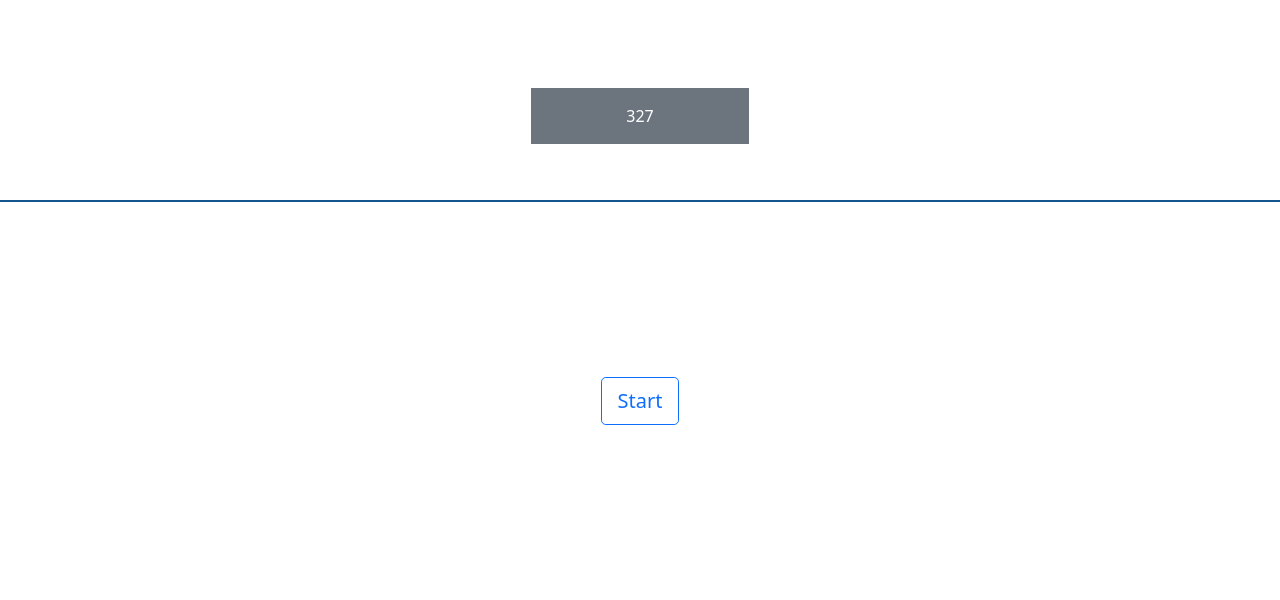
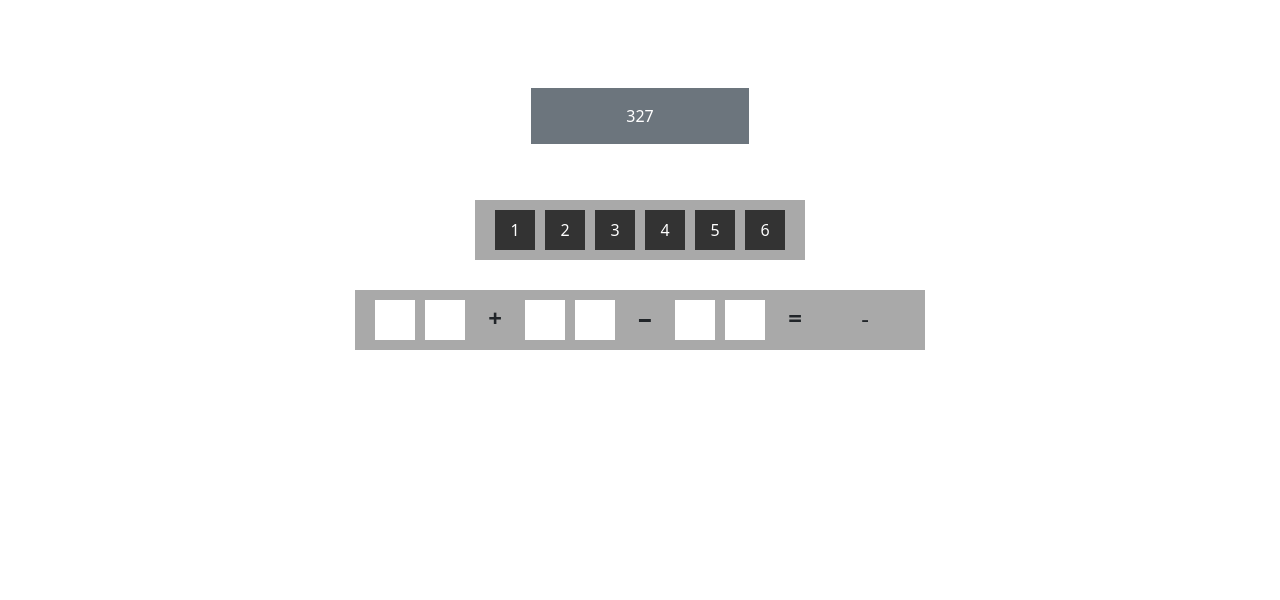
Before and after one commit to Hari-uwa/Web_dev22, a Flask app: page / in a window 1280 px wide. Shown: the part 200-800 px from the top of the page. Run offline with Flask 2, Linux system fonts and the light colour scheme; some libraries are stand-ins or nearby versions.

Commit message:
create game board, remove unwanted files

```diff
--- a/app/templates/skeleton.html
+++ b/app/templates/skeleton.html
@@ -8,10 +8,17 @@
   <script src="https://cdn.jsdelivr.net/npm/bootstrap@5.0.2/dist/js/bootstrap.bundle.min.js"
     integrity="sha384-MrcW6ZMFYlzcLA8Nl+NtUVF0sA7MsXsP1UyJoMp4YLEuNSfAP+JcXn/tWtIaxVXM"
     crossorigin="anonymous"></script>
-  <script src="{{ url_for('static',filename='script.js') }}"></script> <!--Generates a url to access the script.js files from the folder called static-->
+  <script src="{{ url_for('static',filename='script.js') }}"></script>
+  <!--Generates a url to access the script.js files from the folder called static-->
 
   <meta name="viewport" content="width=device-width, initial-scale=1">
   <link rel="stylesheet" href="https://fonts.googleapis.com/icon?family=Material+Icons">
+
+  <!-- To use JQuery -->
+  <script type="text/javascript" src="http://ajax.googleapis.com/ajax/libs/jquery/1.8.3/jquery.min.js"></script>
+  <script src="http://code.jquery.com/ui/1.8.24/jquery-ui.min.js" type="text/javascript"></script>
+  <link href="http://code.jquery.com/ui/1.8.24/themes/blitzer/jquery-ui.css" rel="stylesheet" type="text/css" />
+  <script src="jquery.ui.touch-punch.min.js"></script>
 </head>
 
 <style>
@@ -41,11 +48,61 @@
     text-align: center;
     height: 50vh;
     border-top: 2px solid rgb(20, 86, 141);
+    display: none;
   }
 
-  .number-row {
+  .target-number-row {
     text-align: center;
     height: 20vh
+  }
+
+  .numbers-row {
+    background-color: darkgrey;
+    display: grid;
+    grid-template-columns: repeat(6, 1fr);
+    grid-gap: 10px;
+    width: 330px;
+    height: 60px;
+    padding: 10px 20px;
+    margin: auto;
+    margin-bottom: 30px;
+  }
+
+  .number-tile {
+    background-color: #333;
+    color: white;
+    display: inline-flex;
+    justify-content: center;
+    align-items: center;
+    width:40px;
+    height:40px
+  }
+
+  .equation-row {
+    background-color: darkgrey;
+    display: grid;
+    grid-template-columns: repeat(9, 1fr) 2fr;
+    grid-gap: 10px;
+    width: 570px;
+    height: 60px;
+    padding: 10px 20px;
+    margin: auto;
+  }
+
+  .blank-tile {
+    background-color: white;
+  }
+
+  .operator {
+    display: inline-flex;
+    justify-content: center;
+    font-size: x-large;
+    font-weight: bold;
+  }
+
+  .total {
+    font-size: x-large;
+    text-align: center;
   }
 </style>
 
@@ -76,22 +133,48 @@
       </div>
     </div>
 
-  <div class="row align-items-center number-row">
+    <div class="row align-items-center target-number-row">
       <div class="col-5"> </div>
       <div class="col-2 p-3 mb-2 bg-secondary text-white">327</div>
       <div class="col-5"> </div>
     </div>
-
 
     <div class="row align-content-center start-button-row">
       <div class="col-12"> <button onclick="hideButton(); startTimer()" type="button"
           class="btn btn-outline-primary btn-lg">Start</button> </div>
     </div>
 
+    <div class="game-board">
+      <div class="numbers-row">
+        <div class="number-tile">1</div>
+        <div class="number-tile">2</div>
+        <div class="number-tile">3</div>
+        <div class="number-tile">4</div>
+        <div class="number-tile">5</div>
+        <div class="number-tile">6</div>
+      </div>
+
+      <div class="equation-row">
+        <div class="blank-tile"></div>
+        <div class="blank-tile"></div>
+        <div class="operator"> &plus;</div>
+        <div class="blank-tile"></div>
+        <div class="blank-tile"></div>
+        <div class="operator">&minus;</div>
+        <div class="blank-tile"></div>
+        <div class="blank-tile"></div>
+        <div class="operator">&equals;</div>
+        <div class="total">-</div>
+      </div>
+    </div>
 
 
   </div>
 
+  <script>
+    $(".number-tile").draggable({ helper: 'clone' });
+    $(".blank-tile").droppable({});
+  </script>
 </body>
 
 </html>
```
Also changed, not shown: 1 other file. Lines whose indentation alone changed are shown as unchanged.
